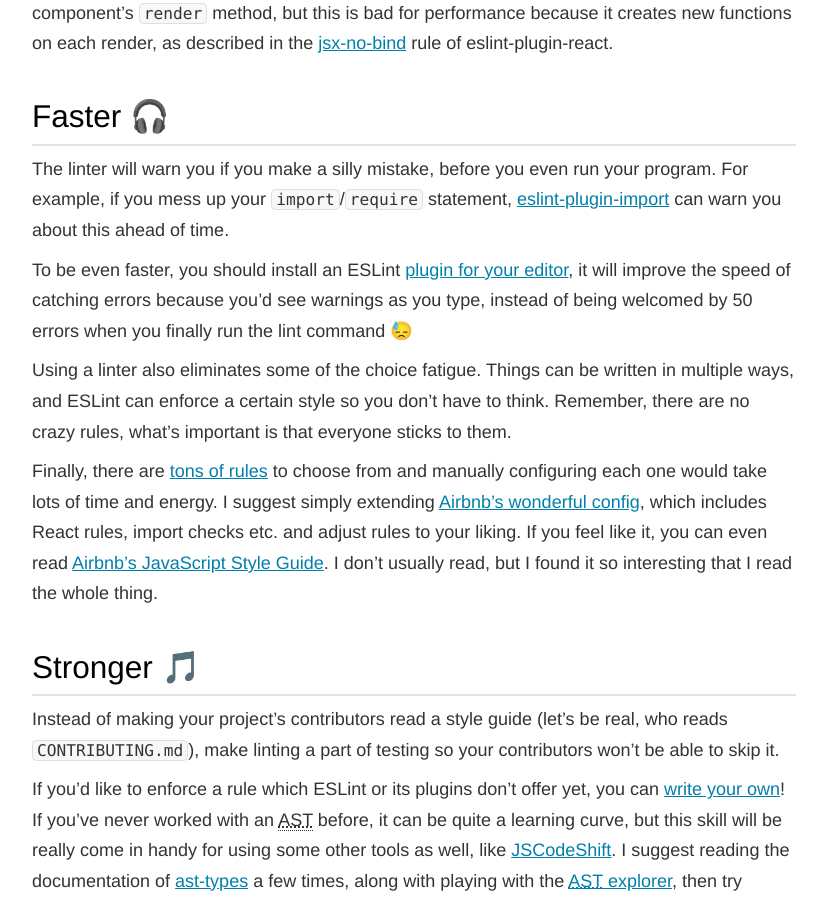
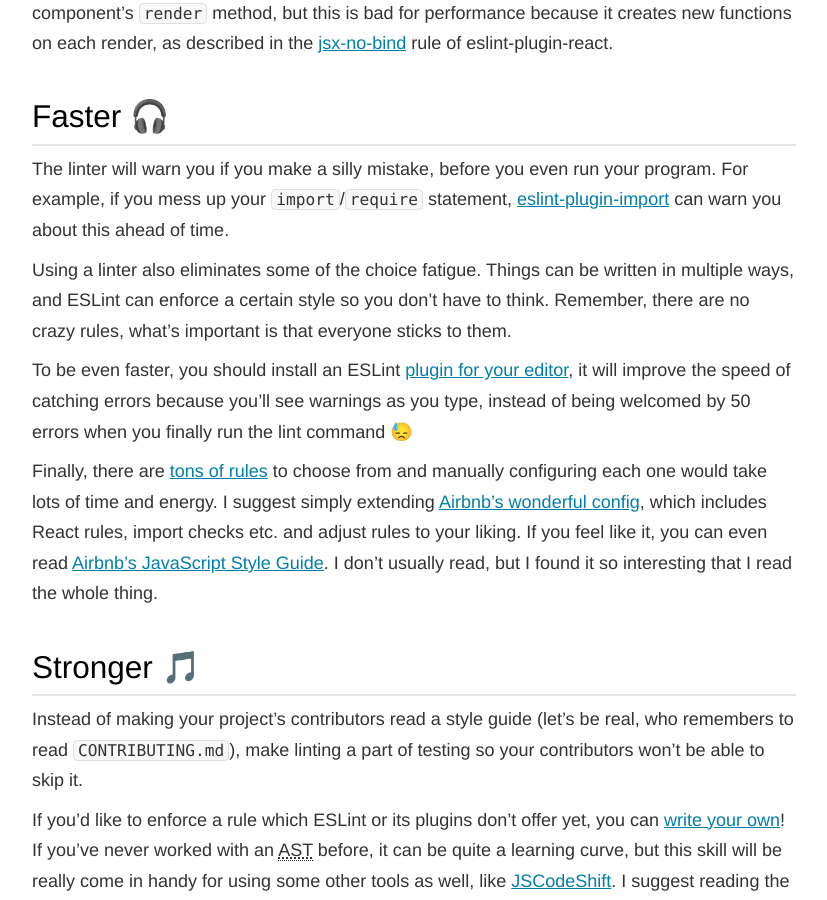
Before and after one commit to silvenon/silvenon.com, a Jekyll site: the page built from _posts/2016-06-01-intro-to-eslint.md, in a window 1280 px wide and 900 px high, scrolled down 762 px. Shown: the whole window, without its empty margins (226-1053 px from the left). Built offline with Jekyll 4.4.1, drawn with Linux system fonts in a browser that asks for light colours; emoji names are drawn with the system emoji font; a script that is not in the unit is left out; comment, search, counter and statistics services are not loaded.

Commit message:
Small updates to ESLint post

```diff
--- a/_posts/2016-06-01-intro-to-eslint.md
+++ b/_posts/2016-06-01-intro-to-eslint.md
@@ -31,9 +31,9 @@ For example, if you're a React developer, you might be using `bind` and arrow fu
 
 The linter will warn you if you make a silly mistake, before you even run your program. For example, if you mess up your `import`/`require` statement, [eslint-plugin-import] can warn you about this ahead of time.
 
-To be even faster, you should install an ESLint [plugin for your editor][1], it will improve the speed of catching errors because you'd see warnings as you type, instead of being welcomed by 50 errors when you finally run the lint command :sweat:
+Using a linter also eliminates some of the choice fatigue. Things can be written in multiple ways, and ESLint can enforce a certain style so you don't have to think. Remember, there are no crazy rules, what's important is that everyone sticks to them.
 
-Using a linter also eliminates some of the choice fatigue. Things can be written in multiple ways, and ESLint can enforce a certain style so you don't have to think. Remember, there are no crazy rules, what's important is that everyone sticks to them.
+To be even faster, you should install an ESLint [plugin for your editor][1], it will improve the speed of catching errors because you'll see warnings as you type, instead of being welcomed by 50 errors when you finally run the lint command :sweat:
 
 Finally, there are [tons of rules][2] to choose from and manually configuring each one would take lots of time and energy. I suggest simply extending [Airbnb's wonderful config][3], which includes React rules, import checks etc. and adjust rules to your liking. If you feel like it, you can even read [Airbnb's JavaScript Style Guide][4]. I don't usually read, but I found it so interesting that I read the whole thing.
 
@@ -45,7 +45,7 @@ Finally, there are [tons of rules][2] to choose from and manually configuring ea
 
 ## Stronger :musical_note:
 
-Instead of making your project's contributors read a style guide (let's be real, who reads `CONTRIBUTING.md`), make linting a part of testing so your contributors won't be able to skip&nbsp;it.
+Instead of making your project's contributors read a style guide (let's be real, who remembers to read `CONTRIBUTING.md`), make linting a part of testing so your contributors won't be able to skip&nbsp;it.
 
 If you'd like to enforce a rule which ESLint or its plugins don't offer yet, you can [write your own][5]! If you've never worked with an AST before, it can be quite a learning curve, but this skill will be really come in handy for using some other tools as well, like [JSCodeShift]. I suggest reading the documentation of [ast-types] a few times, along with playing with the [AST explorer], then try contributing to an existing ESLint plugin.
 
```
